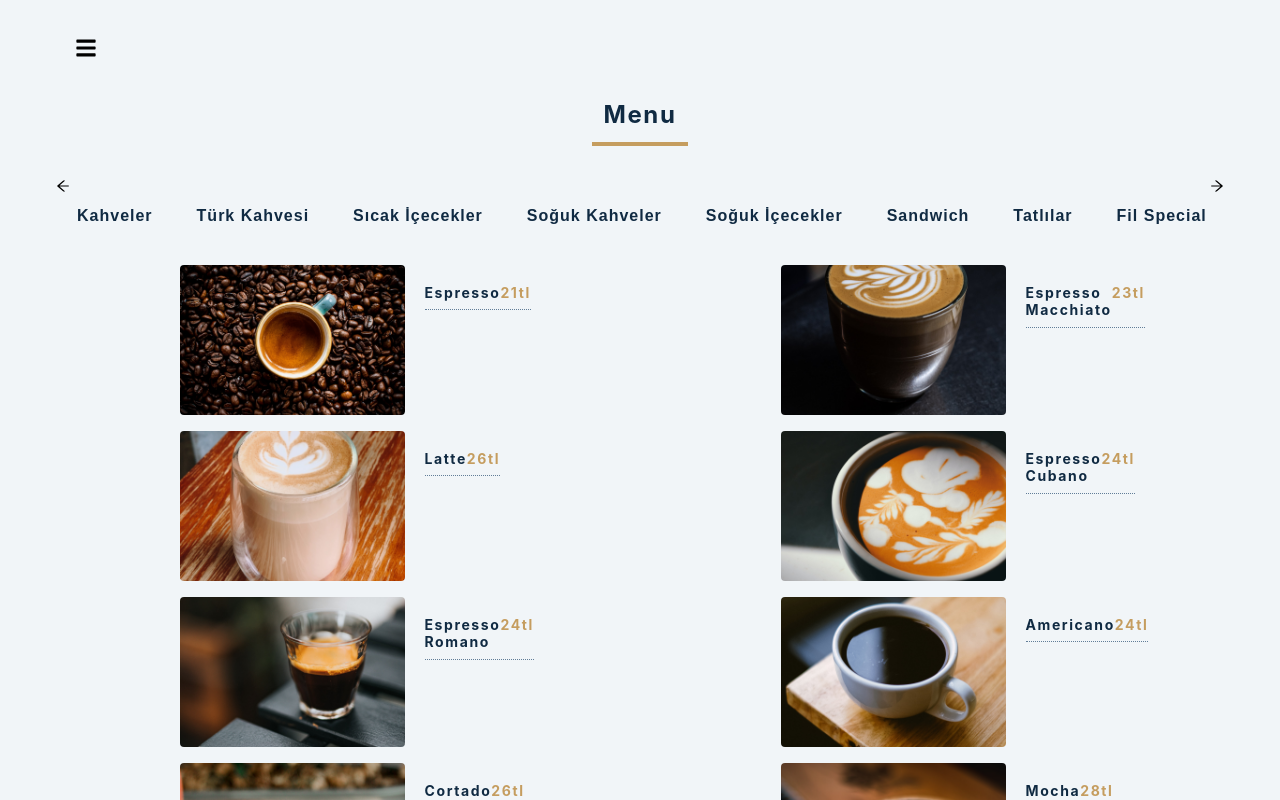
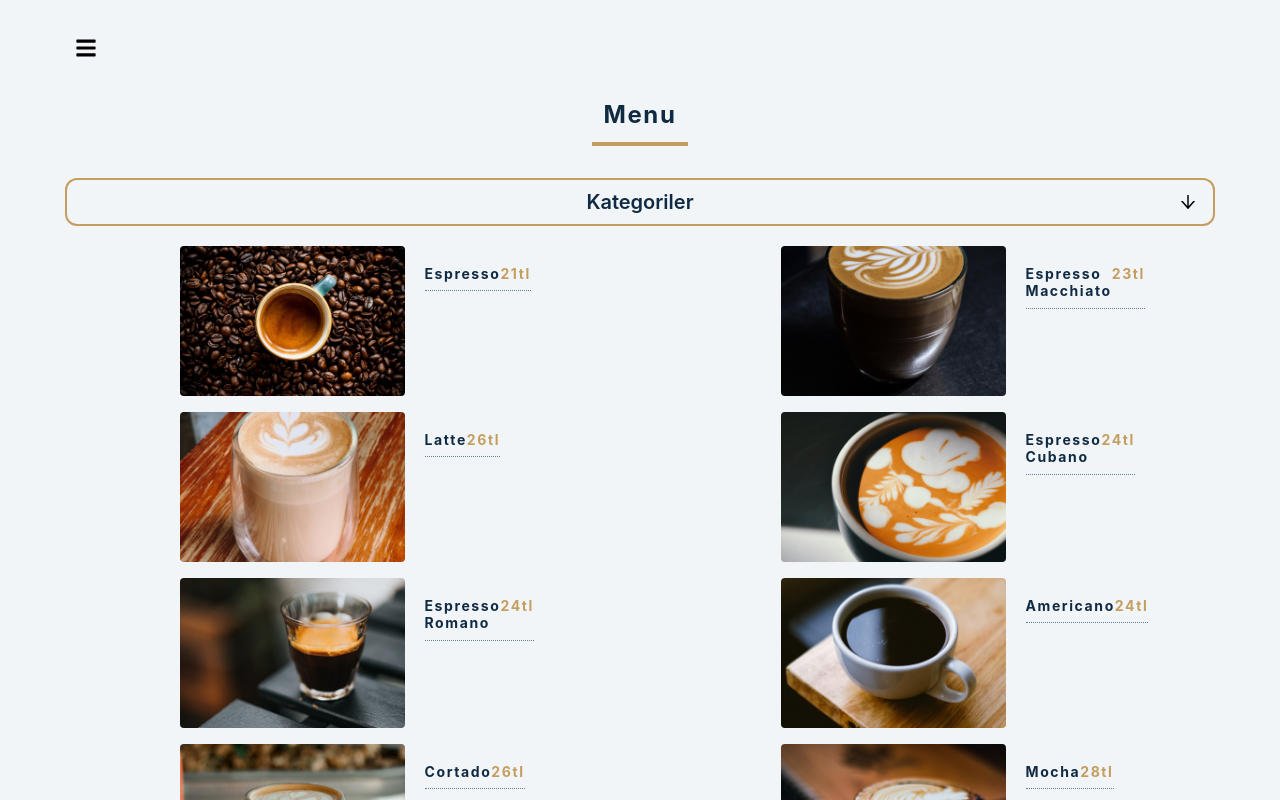
Before and after one commit to umit-turk/fil-cafe, a React (Create React App) app: page / in a window 1280 px wide. Shown: the top 800 px of the page. Built offline with nearby package versions, Linux system fonts and the light colour scheme.

Commit message:
category style has changed

```diff
--- a/package.json
+++ b/package.json
@@ -17,6 +17,7 @@
     "react-icons": "^4.4.0",
     "react-router-dom": "^6.3.0",
     "react-scripts": "5.0.1",
+    "reactjs-popup": "^2.0.5",
     "web-vitals": "^2.1.4"
   },
   "scripts": {
--- a/src/App.js
+++ b/src/App.js
@@ -5,6 +5,7 @@ import items from "./data";
 import * as FaIcons from "react-icons/fa";
 import * as AiIcons from "react-icons/ai";
 import image from "./instagram.jpg";
+import Popup from "reactjs-popup";
 
 import { IconContext } from "react-icons";
 const allCategories = [...new Set(items.map((item) => item.category))];
@@ -14,6 +15,7 @@ const App = () => {
   const [activeCategory, setActiveCategory] = useState("");
   const [categories, setCategories] = useState(allCategories);
   const [sideBar, setSideBar] = useState(false);
+  const [showCategory, setShowCategory] = useState(false);
 
   useEffect(() => {
     let kahveler = items.filter((elm, index) => elm.category == "Kahveler");
@@ -25,14 +27,20 @@ const App = () => {
     if (category === "Kahveler") {
       let Kahveler = items.filter((elm) => elm.category === "Kahveler");
       setMenuItems(Kahveler);
+      setShowCategory(false);
       return;
     }
     const newItems = items.filter((item) => item.category === category);
     setMenuItems(newItems);
+    setShowCategory(false);
   };
 
   const showSidebar = () => {
     setSideBar((prev) => !prev);
+  };
+
+  const displayCategory = () => {
+    setShowCategory((prev) => !prev);
   };
 
   return (
@@ -56,17 +64,27 @@ const App = () => {
               </li>
               <a
                 href="https://www.instagram.com/coffeefil/"
-                style={{
-                  display: "flex",
-                  justifyContent: "space-between",
-                  marginLeft: 20,
-                  marginRight: 20,
-                  alignItems: "center",
-                }}
+                className="sidebar-item"
               >
-                <h4>İnstagram</h4>
+                <h4>Instagram</h4>
                 <img src={image} alt="" width={30} height="30" />
               </a>
+              <Popup
+                trigger={<h4 className="sidebar-item">Çalışma saatleri </h4>}
+                modal
+                closeOnDocumentClick
+                contentStyle={{borderRadius:10}}
+              >
+               <div style={{height:100}}></div>
+              </Popup>
+              <Popup
+                trigger={<h4 style={{marginTop:30}} className="sidebar-item">İletişim</h4>}
+                modal
+                closeOnDocumentClick
+                contentStyle={{borderRadius:10}}
+              >
+                <div style={{height:100}}></div>
+              </Popup>
             </ul>
           </nav>
           <section className="menu section">
@@ -74,18 +92,28 @@ const App = () => {
               <h2>Menu</h2>
               <div className="underline"></div>
             </div>
-            <div
-              className="arrows"
-            >
-              <AiIcons.AiOutlineArrowLeft />
-              <AiIcons.AiOutlineArrowRight />
+
+            <div onClick={displayCategory} className="category-title">
+              {activeCategory || "Kategoriler"}
+              {showCategory ? (
+                <span className="arrow">
+                  <AiIcons.AiOutlineArrowUp></AiIcons.AiOutlineArrowUp>
+                </span>
+              ) : (
+                <span className="arrow">
+                  <AiIcons.AiOutlineArrowDown></AiIcons.AiOutlineArrowDown>
+                </span>
+              )}
             </div>
+            {showCategory && (
+              <Categories
+                categories={categories}
+                activeCategory={activeCategory}
+                filterItems={filterItems}
+                setShowCategory={setShowCategory}
+              />
+            )}
 
-            <Categories
-              categories={categories}
-              activeCategory={activeCategory}
-              filterItems={filterItems}
-            />
             <Menu items={menuItems} />
           </section>
         </main>
--- a/src/Categories.js
+++ b/src/Categories.js
@@ -1,21 +1,16 @@
 import React from "react";
 
-
 const Categories = ({ categories, filterItems, activeCategory }) => {
-
-
   return (
     <div className=" horizontal-scroll-wrapper">
-
       {categories.map((category, index) => {
-        console.log(category.length);
-       let styles = {
-        widthBtn : { width: category.length > 8 ? 160 : 90}
-       }
+        let styles = {
+          widthBtn: { width: category.length > 8 ? 160 : 90 },
+        };
         return (
           <button
             type="button"
-          style={styles.width}
+            style={styles.width}
             className={`${
               activeCategory === category ? "filter-btn active" : "filter-btn"
             }`}
@@ -26,7 +21,6 @@ const Categories = ({ categories, filterItems, activeCategory }) => {
           </button>
         );
       })}
-
     </div>
   );
 };
--- a/src/Menu.js
+++ b/src/Menu.js
@@ -1,15 +1,10 @@
 import React, { useState } from "react";
 
-
 const Menu = ({ items }) => {
-
-
-
   return (
     <div className="section-center">
-
       {items.map((item) => {
-        const { id, title, img, desc, price,   } = item;
+        const { id, title, img, desc, price } = item;
 
         return (
           <article key={id} className="menu-item">
@@ -19,7 +14,9 @@ const Menu = ({ items }) => {
                 <h4>{title}</h4>
                 <h4 className="price">{price}tl</h4>
               </header>
-              <p className="item-text">{item?.types ? item?.types.map((elm,i) => elm)  : null}</p>
+              <p className="item-text">
+                {item?.types ? item?.types.map((elm, i) => elm) : null}
+              </p>
             </div>
           </article>
         );
--- a/src/index.css
+++ b/src/index.css
@@ -56,9 +56,7 @@ a {
     width: 95vw;
   }
 }
-.menu {
-  /* padding: 2rem 0; */
-}
+
 .title {
   text-align: center;
   margin-bottom: 2rem;
@@ -73,19 +71,28 @@ a {
 }
 
 .horizontal-scroll-wrapper {
-  overflow: auto;
-  white-space: nowrap;
+  display: flex;
+  flex-direction: column;
   color: white;
   padding-bottom: 2rem;
 }
-
-.horizontal-scroll-wrapper::-webkit-scrollbar {
-  display: none;
+.category-title {
+  text-align: center;
+  font-size: 20px;
+  margin-bottom: 10px;
+  color: hsl(209, 61%, 16%);
+  font-weight: 600;
+  border: 2px solid;
+  margin: 0px 10px 20px 10px;
+  padding: 10px;
+  border-radius: 12px;
+  border-color: #c59d5f;
+  position: relative;
 }
-.arrows {
-  display: flex;
-  justify-content: space-between;
-  margin-bottom: 5px;
+.arrow {
+  position: absolute;
+  right: 15px;
+  bottom: 7px;
 }
 
 .filter-btn {
@@ -101,6 +108,13 @@ a {
   transition: all 0.3s linear;
   border-radius: 0.25rem;
   font-weight: 600;
+  padding-bottom: 15px;
+  display: flex;
+  align-items: center;
+  justify-content: center;
+  text-align: center;
+  width: 200px;
+  margin: 0 auto;
 }
 
 .active {
@@ -189,6 +203,7 @@ a {
   top: 0;
   left: -100%;
   transition: 850ms;
+  z-index: 10;
 }
 
 .nav-menu.active {
@@ -240,6 +255,15 @@ span {
   margin-left: 16px;
 }
 
+.sidebar-item {
+ display: flex;
+ justify-content: space-between;
+ margin-left: 20px;
+ margin-right: 20px;
+ align-items: center;
+}
+
+
 @media screen and (min-width: 768px) {
   .menu-item {
     grid-template-columns: 225px 1fr;
--- a/src/index.js
+++ b/src/index.js
@@ -3,6 +3,7 @@ import ReactDOM from "react-dom";
 import "./index.css";
 import App from "./App";
 import reportWebVitals from "./reportWebVitals";
+import 'reactjs-popup/dist/index.css';
 
 ReactDOM.render(
   <React.StrictMode>
```
Also changed, not shown: 1 other file (tests, documents, lock files or other folders).
